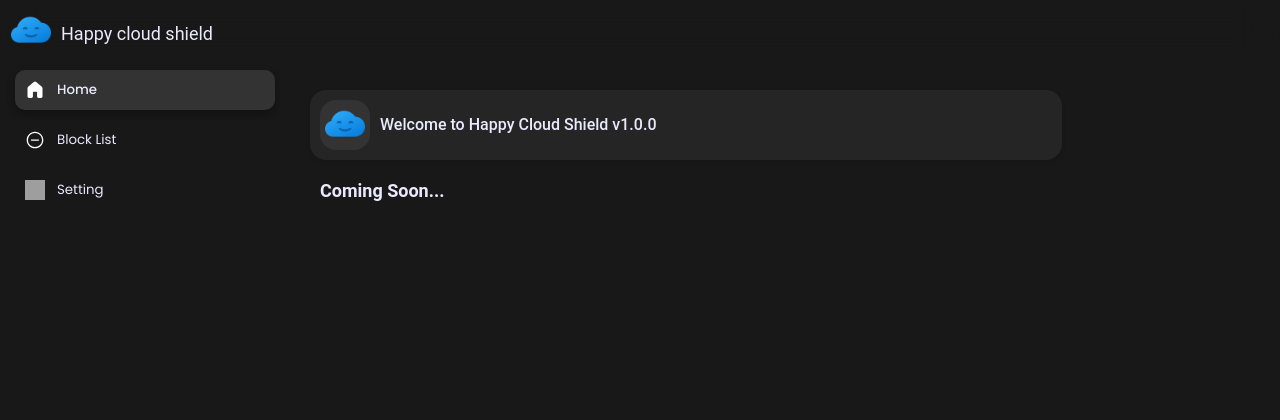
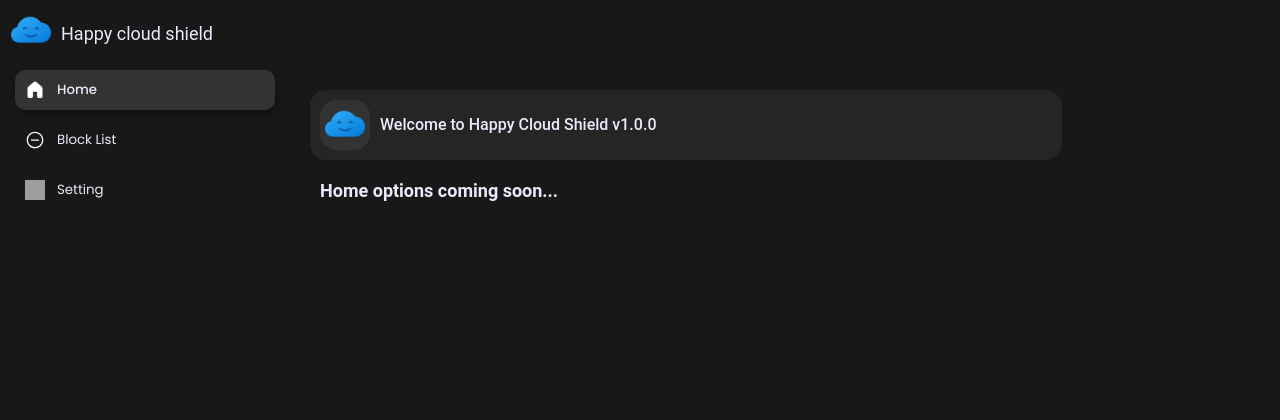
Before and after one commit to World-Rage-company/happy-cloud-shield, a PHP site: page / in a window 1280 px wide. Shown: the top 420 px of the page. Run offline with PHP 8.4, Linux system fonts and the light colour scheme; the visitor is signed in with stand-in values (Sample User, id 1); data that the repository does not hold is empty; grey boxes are pictures that could not be loaded.

Commit message:
Update index.php

```diff
--- a/Web_Panel/index.php
+++ b/Web_Panel/index.php
@@ -97,7 +97,7 @@ if (!isset($_SESSION['admin_id'])) {
                         <div class="header_options_one_hh">
                             <div class="page-name">
                                 <!--<span>Your assets</span>-->
-                                <span>Coming Soon...</span>
+                                <span>Home options coming soon...</span>
                             </div>
                         </div>
                     </div>
```
